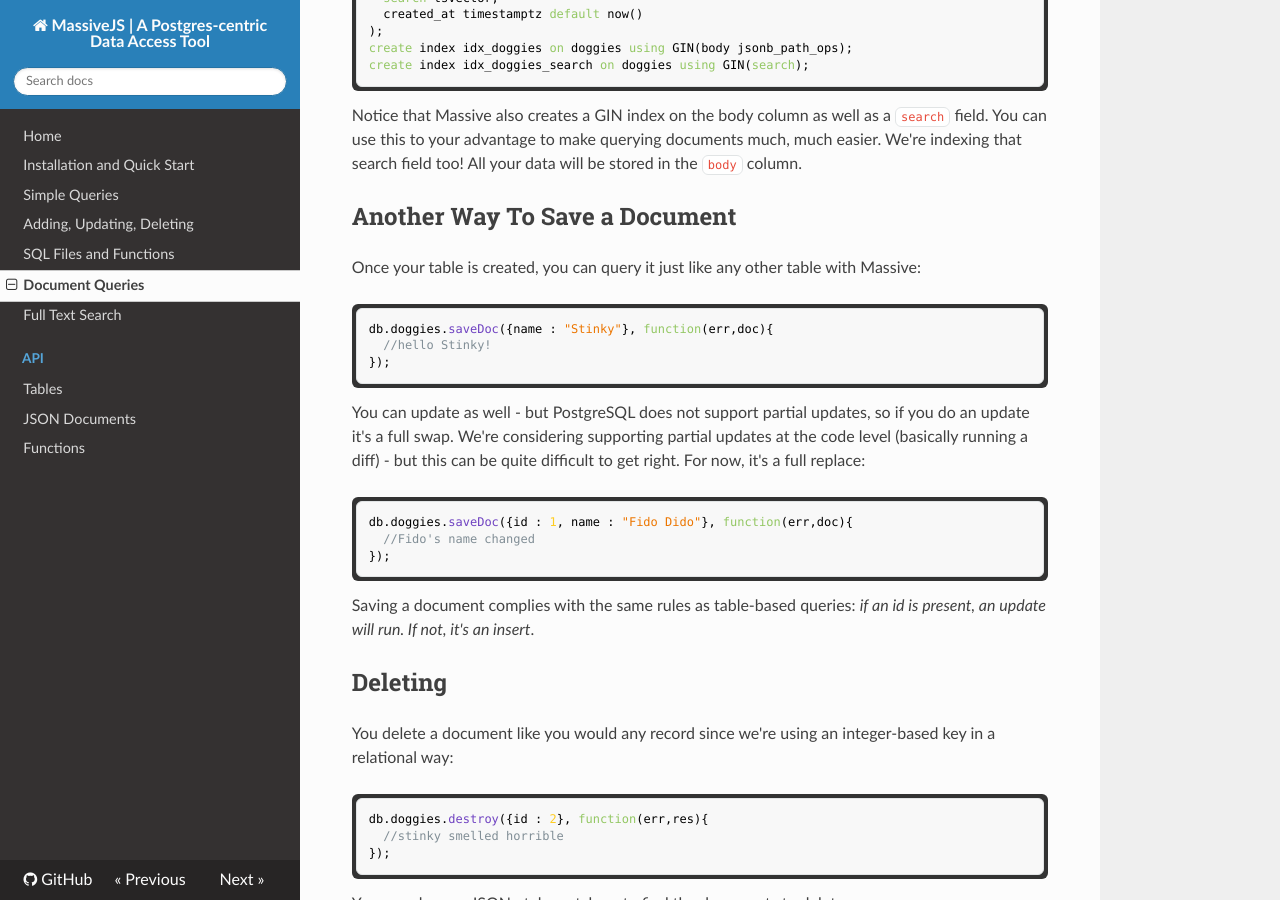
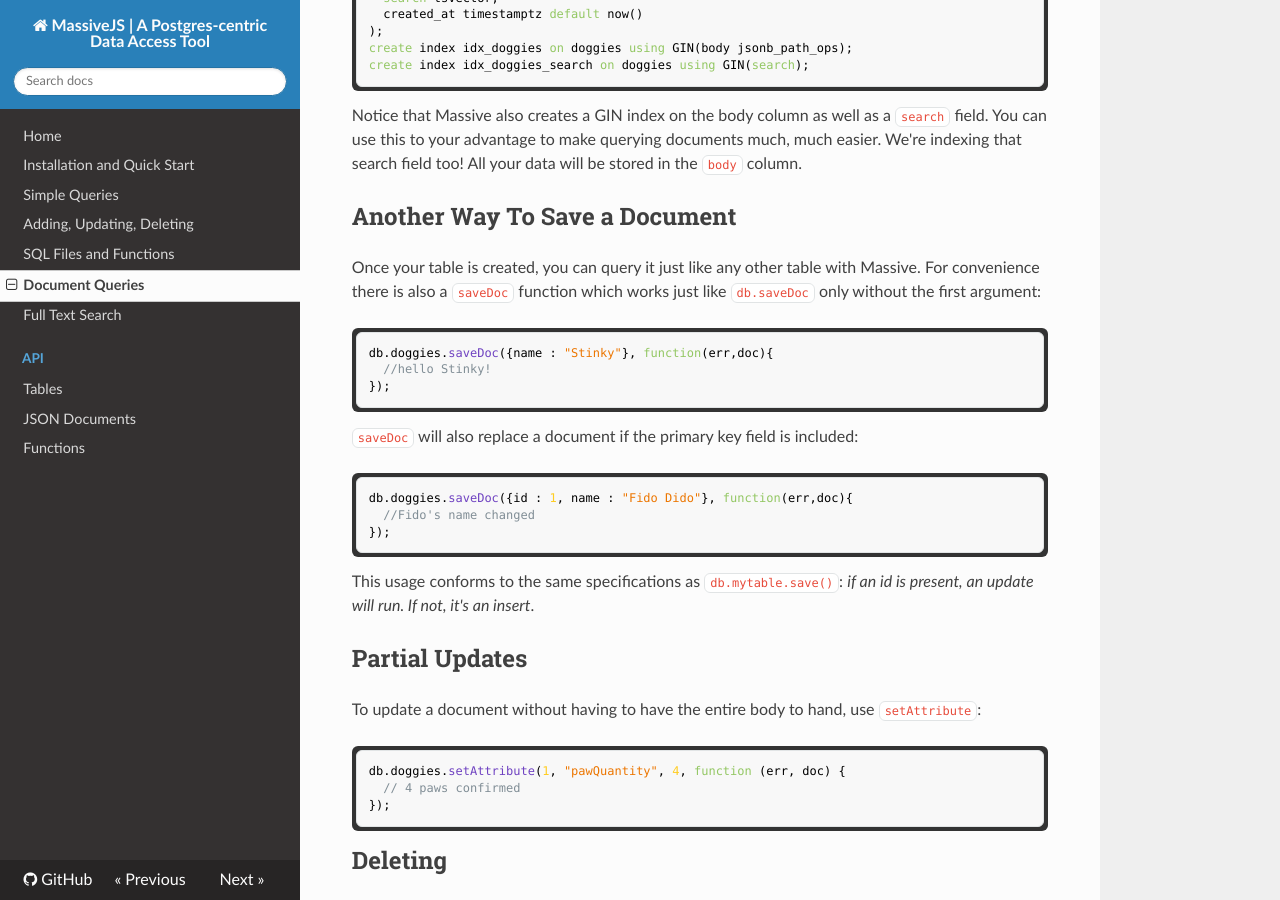
Before and after one commit to dmfay/massive-js, an MkDocs documentation site: the page built from docs/document_queries.md, in a window 1280 px wide and 900 px high, scrolled down 698 px. Built offline with MkDocs 1.6.1, drawn with Linux system fonts in a browser that asks for light colours; nearby versions of some CDN libraries; old or Windows-style settings are respelled for this version of MkDocs.

Commit message:
update docs for setAttribute

````diff
--- a/docs/document_queries.md
+++ b/docs/document_queries.md
@@ -34,7 +34,7 @@
 
 ## Another Way To Save a Document
 
-Once your table is created, you can query it just like any other table with Massive:
+Once your table is created, you can query it just like any other table with Massive. For convenience there is also a `saveDoc` function which works just like `db.saveDoc` only without the first argument:
 
 ```js
 db.doggies.saveDoc({name : "Stinky"}, function(err,doc){
@@ -42,7 +42,7 @@
 });
 ```
 
-You can update as well - but PostgreSQL does not support partial updates, so if you do an update it's a full swap. We're considering supporting partial updates at the code level (basically running a diff) - but this can be quite difficult to get right. For now, it's a full replace:
+`saveDoc` will also replace a document if the primary key field is included:
 
 ```js
 db.doggies.saveDoc({id : 1, name : "Fido Dido"}, function(err,doc){
@@ -50,7 +50,17 @@
 });
 ```
 
-Saving a document complies with the same rules as table-based queries: *if an id is present, an update will run. If not, it's an insert*.
+This usage conforms to the same specifications as `db.mytable.save()`: *if an id is present, an update will run. If not, it's an insert*.
+
+## Partial Updates
+
+To update a document without having to have the entire body to hand, use `setAttribute`:
+
+```js
+db.doggies.setAttribute(1, "pawQuantity", 4, function (err, doc) {
+  // 4 paws confirmed
+});
+```
 
 ## Deleting
 
````
Also changed, not shown: 1 other file.
